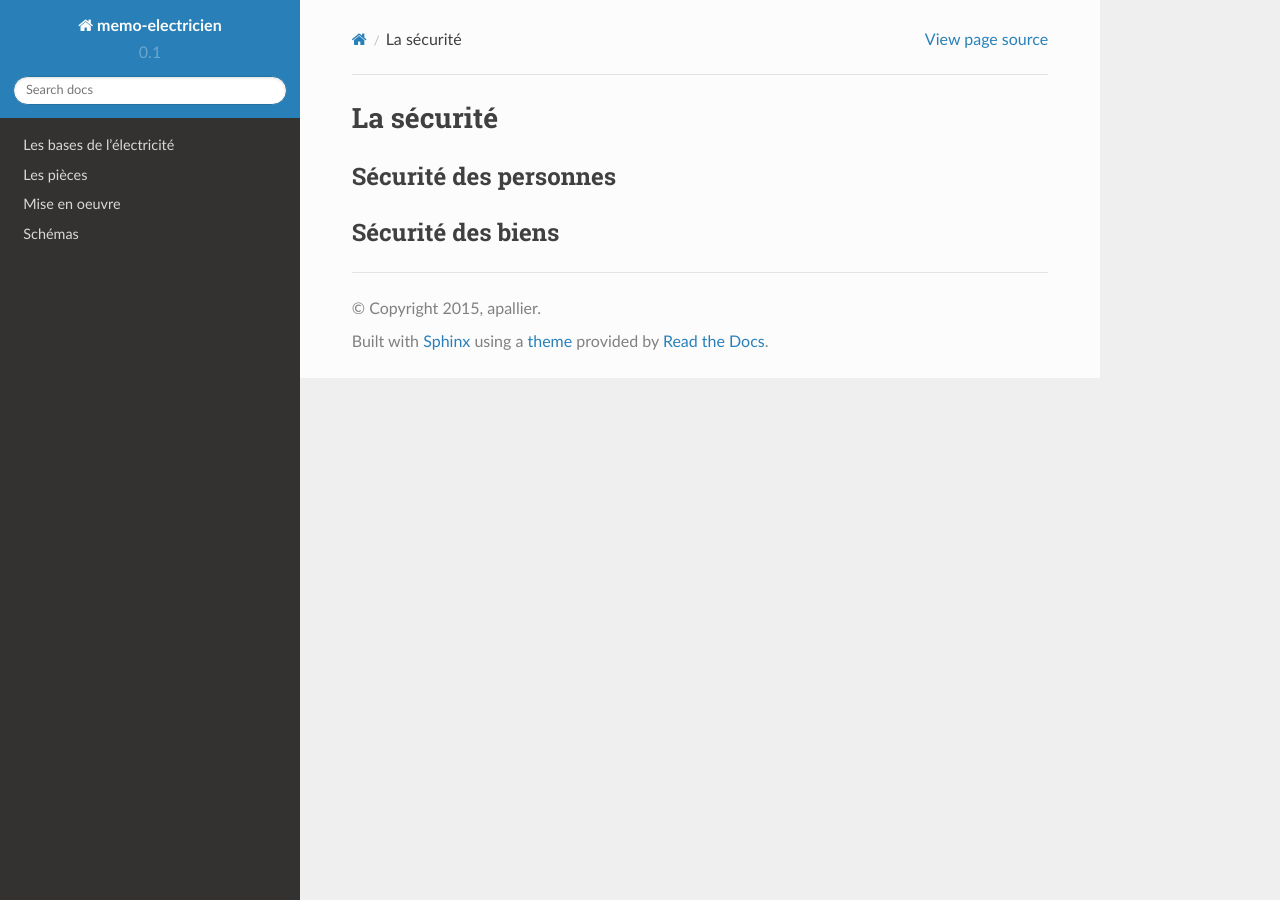
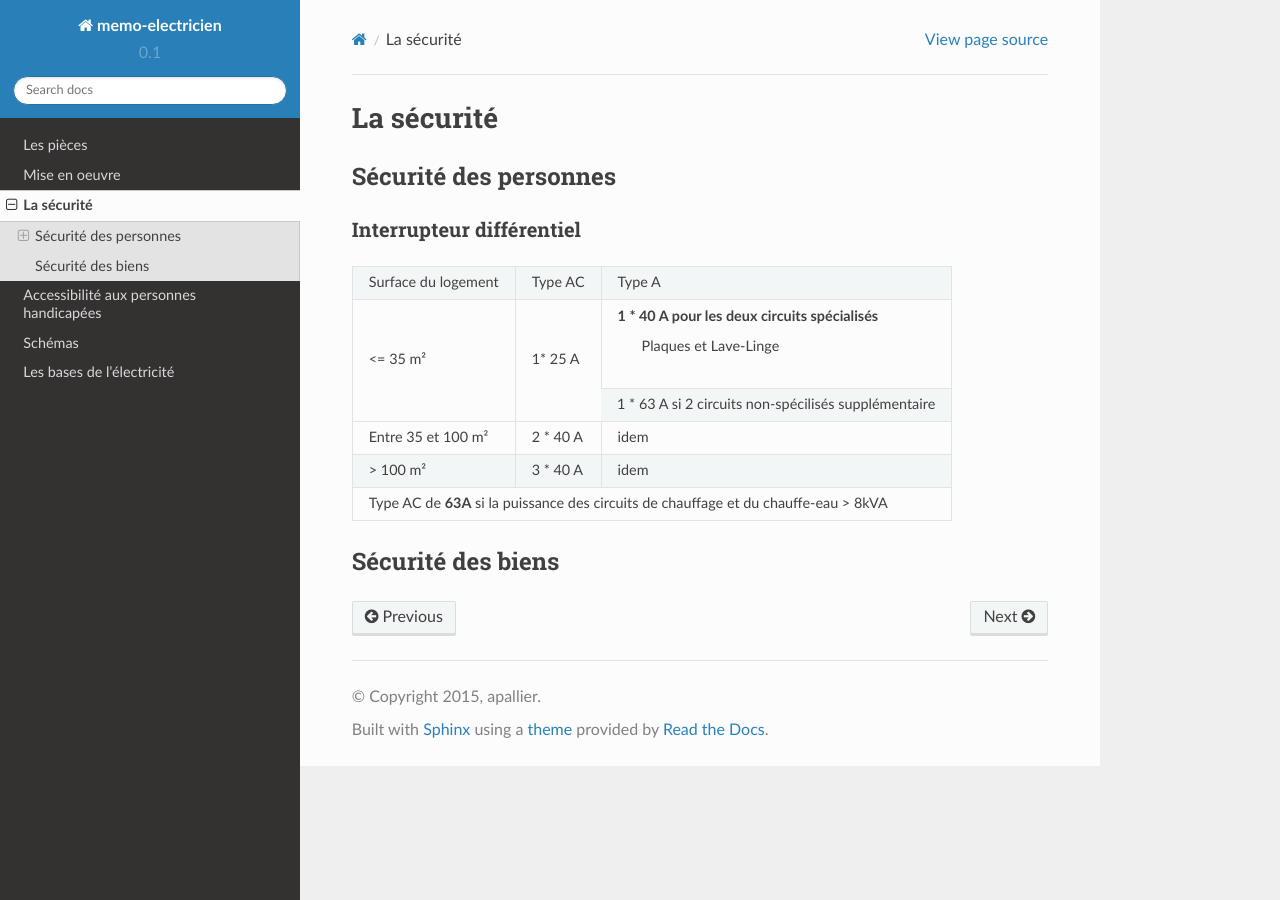
Before and after one commit to apallier/memo-electricien, a Sphinx documentation site: the page built from source/securite.rst, in a window 1280 px wide. Built offline with Sphinx 7.4.7 and the Read the Docs theme 2.0.0, drawn with Linux system fonts in a browser that asks for light colours.

Commit message:
Ajout d'info + Refactoring

```diff
--- /dev/null
+++ b/source/handicape.rst
@@ -0,0 +1,3 @@
+#######################################
+Accessibilité aux personnes handicapées
+#######################################
--- a/source/securite.rst
+++ b/source/securite.rst
@@ -5,5 +5,24 @@ La sécurité
 Sécurité des personnes
 ======================
 
+Interrupteur différentiel
+-------------------------
+
++---------------------+-----------+------------------------------------------------------+
+| Surface du logement |  Type AC  |                        Type A                        |
++---------------------+-----------+------------------------------------------------------+
+|       <= 35 m²      |   1* 25 A |     1 * 40 A pour les deux circuits spécialisés      |
+|                     |           |                 Plaques et Lave-Linge                |
++                     +           +------------------------------------------------------+
+|                     |           | 1 * 63 A si 2 circuits non-spécilisés supplémentaire |
++---------------------+-----------+------------------------------------------------------+
+|  Entre 35 et 100 m² |  2 * 40 A |                         idem                         |
++---------------------+-----------+------------------------------------------------------+
+|       > 100 m²      |  3 * 40 A |                         idem                         |
++---------------------+-----------+------------------------------------------------------+
+| Type AC de **63A** si la puissance des circuits de chauffage et du chauffe-eau > 8kVA  |
++----------------------------------------------------------------------------------------+
+
+
 Sécurité des biens
 ==================
```
Also changed, not shown: source/index.rst (+7 -1 lines), source/mise_en_oeuvre.rst (+8 -2 lines), source/pieces.rst (+12 -4 lines), 1 other file.
